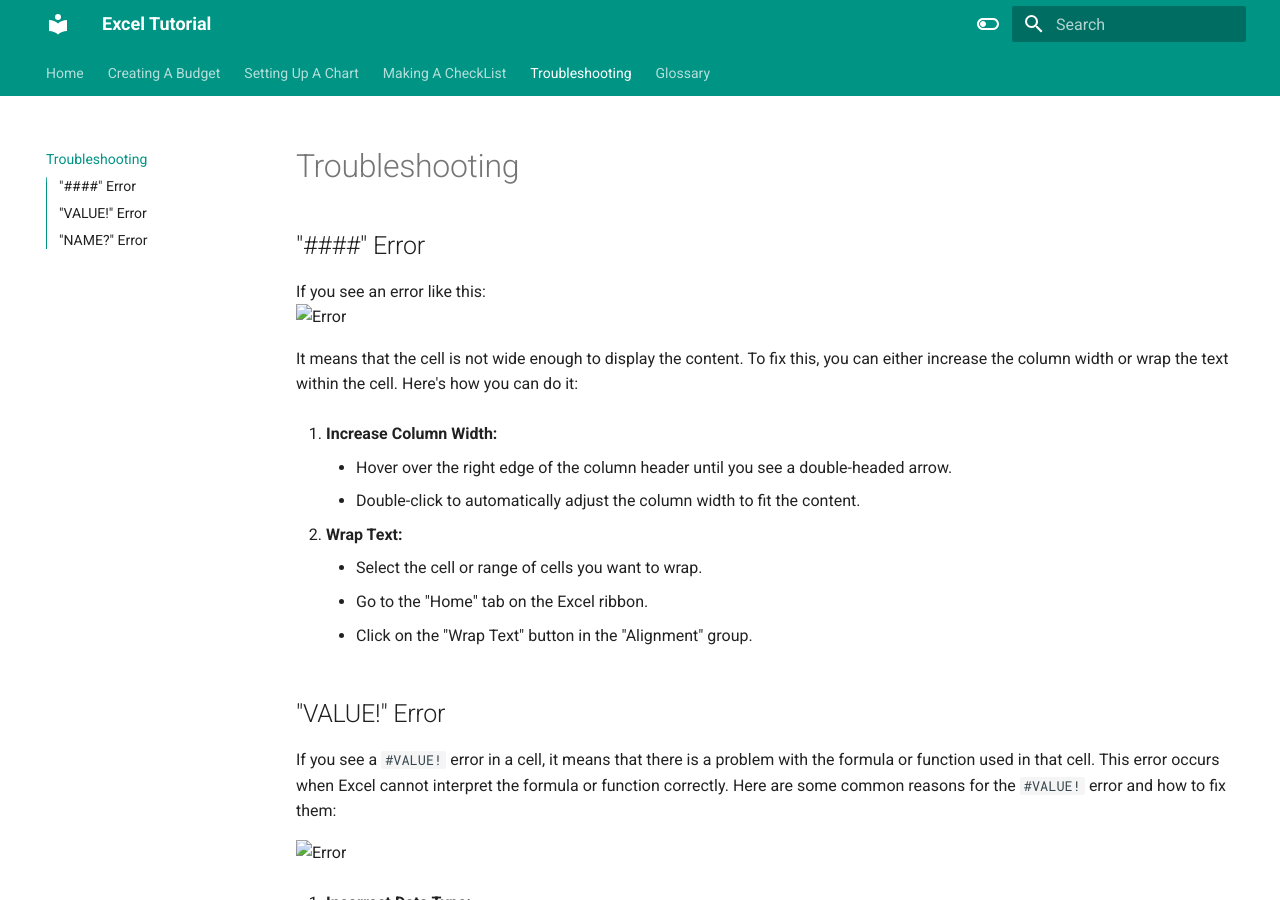
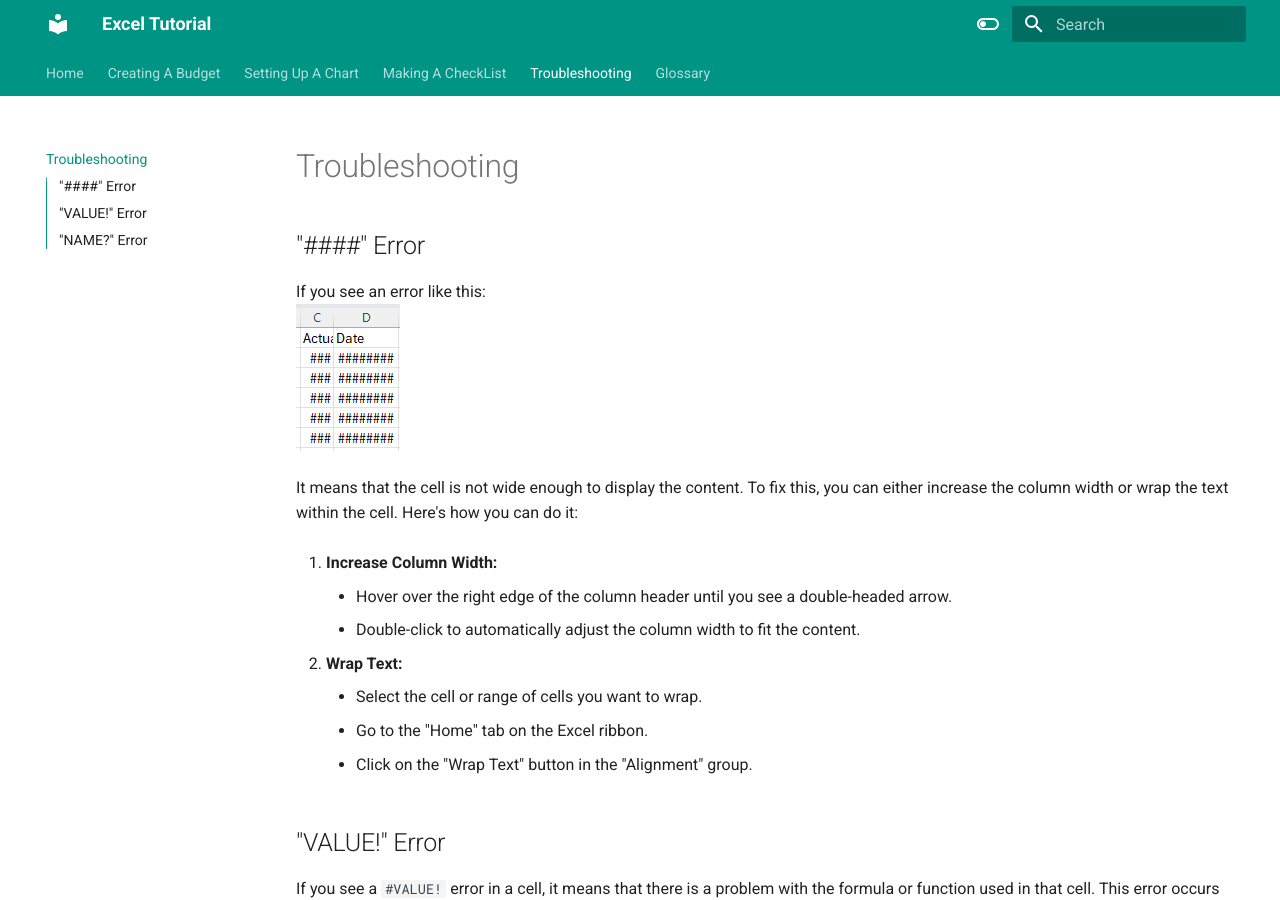
Before and after one commit to Hmute/ExcelUserDoc, an MkDocs documentation site: the page built from docs/TroubleShooting.md, in a window 1280 px wide and 900 px high. Built offline with MkDocs 1.6.1 and Material for MkDocs 9.7.7, drawn with Linux system fonts in a browser that asks for light colours.

Commit message:
Change the slash to trouble shoot

```diff
--- a/docs/TroubleShooting.md
+++ b/docs/TroubleShooting.md
@@ -3,7 +3,7 @@
 ## "####" Error
 
 If you see an error like this:
-![Error](Assets\TroubleS\Hashtag.png)
+![Error](Assets/TroubleS/Hashtag.png)
 
 It means that the cell is not wide enough to display the content. To fix this, you can either increase the column width or wrap the text within the cell. Here's how you can do it:
 
@@ -20,7 +20,7 @@
 
 If you see a `#VALUE!` error in a cell, it means that there is a problem with the formula or function used in that cell. This error occurs when Excel cannot interpret the formula or function correctly. Here are some common reasons for the `#VALUE!` error and how to fix them:
 
-![Error](Assets\TroubleS\Value.png)
+![Error](Assets/TroubleS/Value.png)
 
 1. **Incorrect Data Type:**
     - Check if the data types in the formula are compatible. For example, if you are trying to perform a mathematical operation on text values, Excel will return a `#VALUE!` error.
@@ -33,7 +33,7 @@
 
 If you see a `#NAME?` error in a cell, it means that Excel does not recognize the function or formula used in that cell. This error occurs when Excel cannot find the function or formula name. Here's how you can fix the `#NAME?` error:
 
-![Error](Assets\TroubleS\NAME.png)
+![Error](Assets/TroubleS/NAME.png)
 
 1. **Check Spelling:**
     - Make sure that the function or formula name is spelled correctly. Excel is case-insensitive, so the case of the function name does not matter.
```
